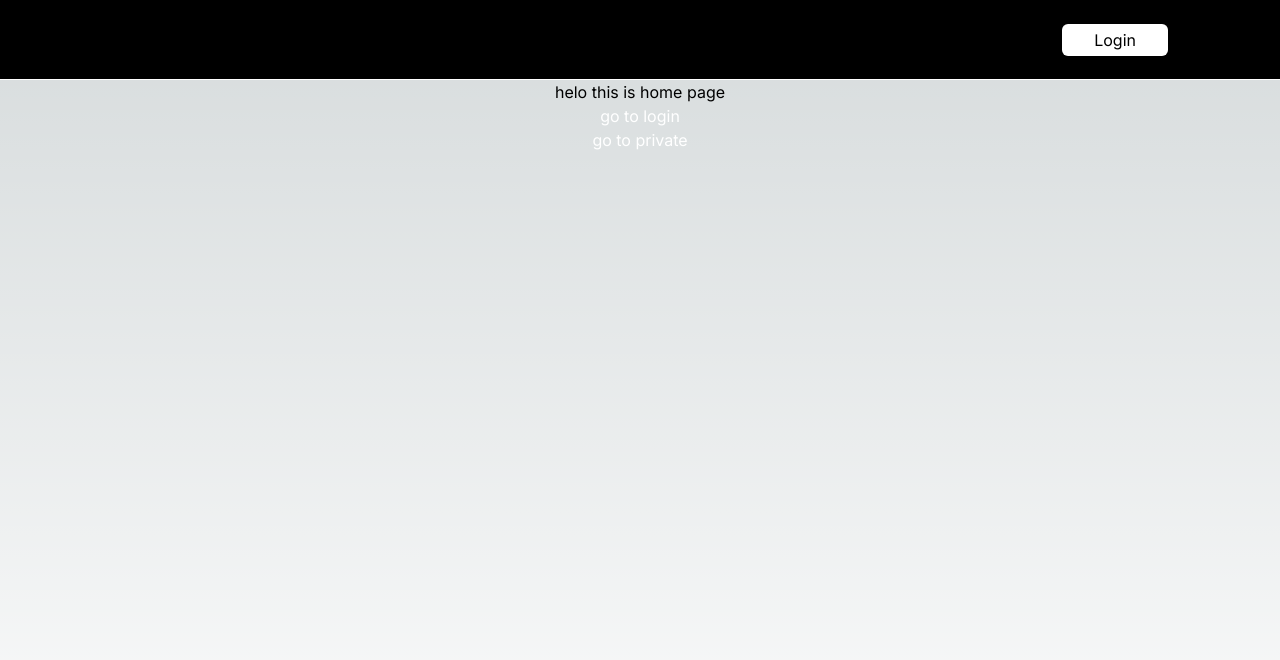
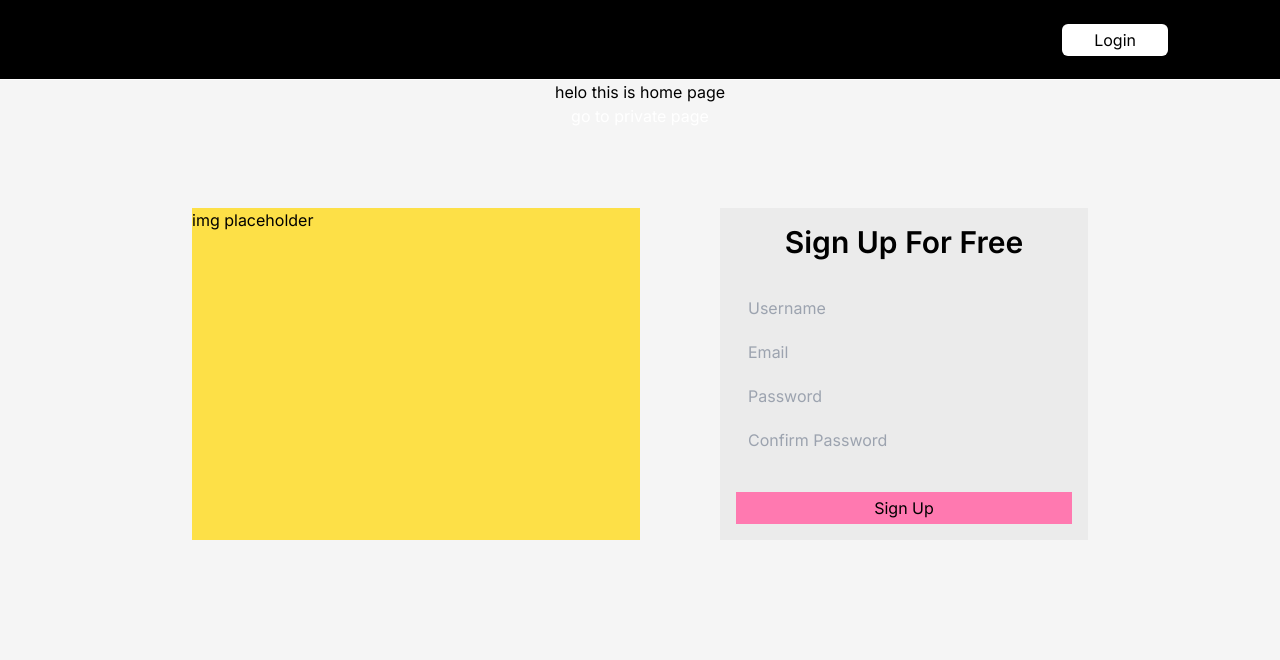
Before and after one commit to ivano-pinjuh/Habitria, a Next.js app: page / in a window 1280 px wide. Shown: the top 660 px of the page. Built offline with nearby package versions, Linux system fonts and the light colour scheme.

Commit message:
started work on the home page

```diff
--- /dev/null
+++ b/app/components/LoginForm.tsx
@@ -0,0 +1,47 @@
+import { signup } from "./actions";
+
+export default function LoginForm() {
+
+
+
+  return (
+    <div className="flex flex-grow flex-col items-center py-4 dark:bg-bg-d-300 bg-bg-l-200">
+      <h2 className="font-semibold text-3xl mb-8">
+        Sign Up For Free
+      </h2>
+
+      <form className="flex flex-col w-full gap-3 px-4">
+        <input className="dark:bg-bg-d-200 px-3 h-8 bg-bg-l-200 outline-none transition-all"
+          type="text"
+          autoComplete="off"
+          name="username"
+          id="username"
+          placeholder="Username" />
+
+        <input className="dark:bg-bg-d-200 px-3 h-8 bg-bg-l-200 outline-none transition-all"
+          type="email"
+          name="email"
+          id="email"
+          placeholder="Email" />
+
+        <input className="dark:bg-bg-d-200 px-3 h-8 bg-bg-l-200 outline-none transition-all"
+          type="password"
+          name="password"
+          autoComplete="new-password"
+          id="password"
+          placeholder="Password" />
+
+        <input className="dark:bg-bg-d-200 px-3 h-8 bg-bg-l-200 outline-none transition-all"
+          type="password"
+          name="password2"
+          id="password2"
+          placeholder="Confirm Password" />
+
+          <button className="h-8 mt-6 bg-prim-200" formAction={signup}>
+            Sign Up
+          </button>
+      </form>
+
+    </div>
+  )
+}
--- /dev/null
+++ b/app/components/actions.ts
@@ -0,0 +1,49 @@
+'use server'
+
+import { revalidatePath } from 'next/cache'
+import { cookies } from 'next/headers'
+import { redirect } from 'next/navigation'
+
+import { createClient } from '@/utils/supabase/server'
+
+export async function login(formData: FormData) {
+  const cookieStore = cookies()
+  const supabase = createClient(cookieStore)
+
+  // type-casting here for convenience
+  // in practice, you should validate your inputs
+  const data = {
+    email: formData.get('email') as string,
+    password: formData.get('password') as string,
+  }
+
+  const { error } = await supabase.auth.signInWithPassword(data)
+
+  if (error) {
+    redirect('/error')
+  }
+
+  revalidatePath('/', 'layout')
+  redirect('/')
+}
+
+export async function signup(formData: FormData) {
+  const cookieStore = cookies()
+  const supabase = createClient(cookieStore)
+
+  // type-casting here for convenience
+  // in practice, you should validate your inputs
+  const data = {
+    email: formData.get('email') as string,
+    password: formData.get('password') as string,
+  }
+
+  const { error } = await supabase.auth.signUp(data)
+
+  if (error) {
+    redirect('/error')
+  }
+
+  revalidatePath('/', 'layout')
+  redirect('/')
+}
--- a/app/layout.tsx
+++ b/app/layout.tsx
@@ -9,7 +9,7 @@ import Navbar from "./components/Navbar";
 const inter = Inter({ subsets: ["latin"] });
 
 export const metadata: Metadata = {
-  title: "Habitria - Get Started",
+  title: "Habitria",
   description: "Generated by create next app",
 };
 
--- a/app/page.tsx
+++ b/app/page.tsx
@@ -1,17 +1,23 @@
 import Image from "next/image";
 import Link from "next/link";
+import LoginForm from "./components/LoginForm";
+
+
+
 
 export default function Home() {
   return (
-    <main className="flex min-h-screen flex-col items-center">
+    <main className="flex dark:bg-bg-d-100 bg-bg-l-100 min-h-screen flex-col items-center">
       helo this is home page
-      <Link className="text-white" href={"/login"}>
-        go to login
+
+      <Link className="text-white" href={"/private"}>
+        go to private page
       </Link>
 
-      <Link className="text-white" href={"/private"}>
-        go to private
-      </Link>
+      <div className="w-full flex mt-20 gap-20 px-[15vw]">
+        <div className="bg-yellow-300 w-[50%]">img placeholder</div>
+        <LoginForm />
+      </div>
 
     </main>
   );
```
